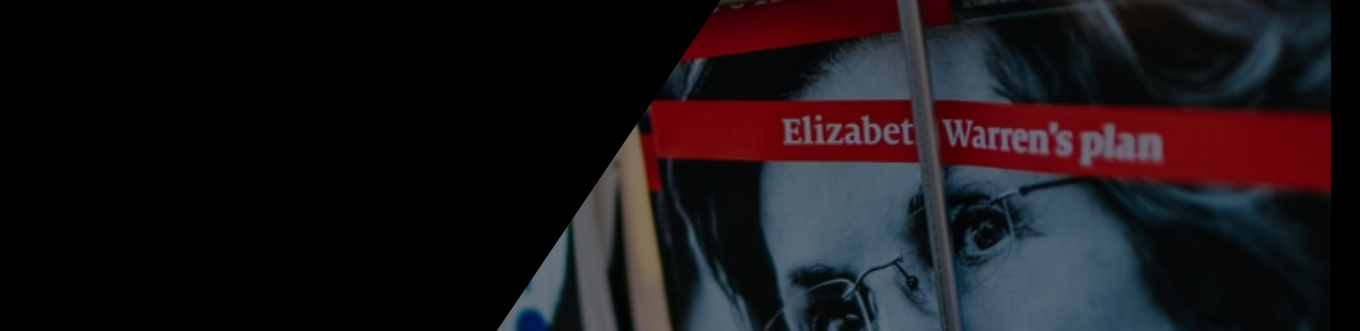
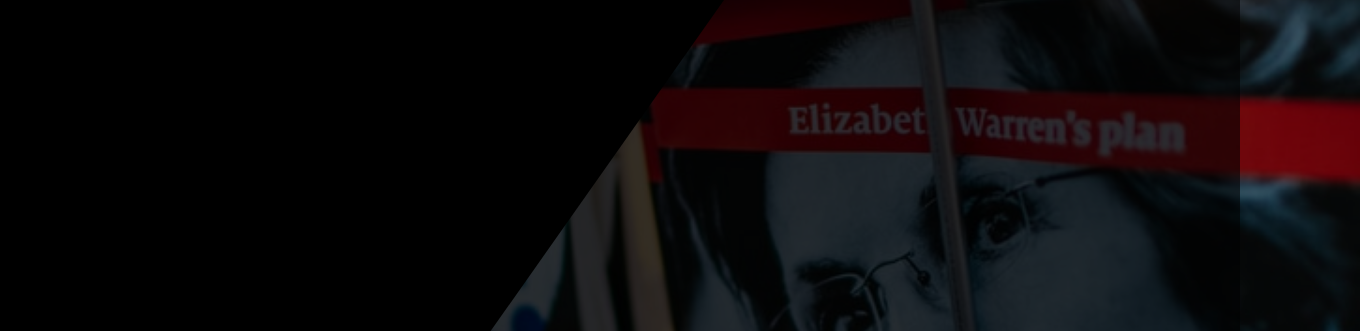
Before and after one commit to HammedBabatunde/amigo-website, a website built with Vite: page index.html in a window 1280 px wide. Shown: the top 331 px of the page, 1360 px wide, since content can reach past the window. Built offline with nearby package versions, Linux system fonts and the light colour scheme.

Commit message:
make text more legible by adding overlay

```diff
--- a/style.css
+++ b/style.css
@@ -40,11 +40,11 @@
 
 .home-ctn {
   position: relative;
-  width: 90%;
   max-width: 1200px;
   height: 100vh;
-  padding: 144px 0px 0px 0px;
+  padding: 144px 1rem 1rem 1rem;
   margin: 0 auto;
+  box-shadow:  inset 0 0 0 2000px rgba(0, 0, 0, 0.6);
 }
 
 .home-bg-img-ctn {
```
